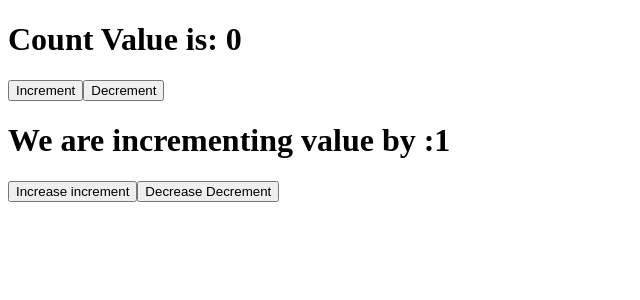
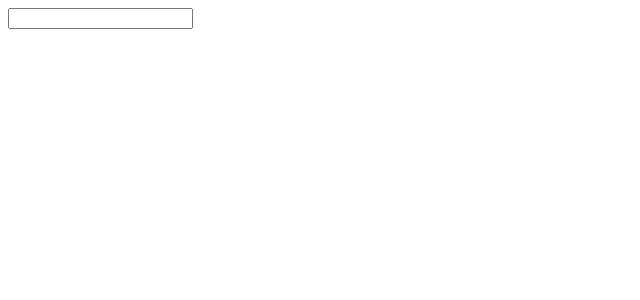
Before and after one commit to HarshitAnchan/React-, a React (Vite) app: page / in a window 1280 px wide. Shown: the top 300 px of the page, without its empty margins (0-640 px from the left). Built offline with nearby package versions, Linux system fonts and the light colour scheme.

Commit message:
Handling Input Fields In React

```diff
--- a/src/App.jsx
+++ b/src/App.jsx
@@ -1,8 +1,9 @@
 import Counter from "./components/Counter";
+import Form from "./components/Form";
 function App() {
   return (
     <div className="App">
-      <Counter />
+      <Form />
     </div>
   );
 }
--- /dev/null
+++ b/src/components/Form.jsx
@@ -0,0 +1,17 @@
+import { useState } from "react";
+
+export default function Form() {
+  const [name, setName] = useState("");
+
+  return (
+    <div>
+      <form>
+        <input
+          onChange={(e) => setName(e.target.value)}
+          type="text"
+          value={name}
+        />
+      </form>
+    </div>
+  );
+}
```
